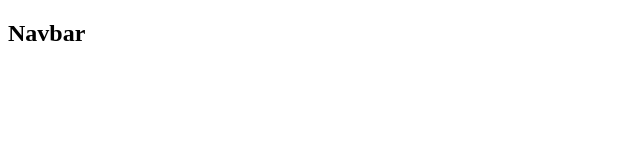
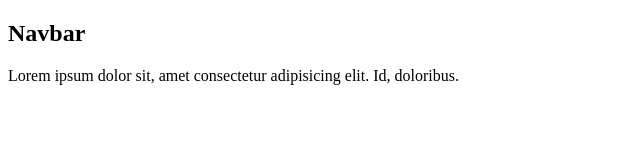
Before and after one commit to UnbiasedEagle/git-one, a plain HTML site: page index.html in a window 1280 px wide. Shown: the whole page, without its empty margins (0-640 px from the left). Drawn offline with Linux system fonts and the light colour scheme.

Commit message:
added a para

```diff
--- a/index.html
+++ b/index.html
@@ -9,6 +9,10 @@
     <header>
       <nav>
         <h1>Navbar</h1>
+        <p>
+          Lorem ipsum dolor sit, amet consectetur adipisicing elit. Id,
+          doloribus.
+        </p>
       </nav>
     </header>
   </body>
```
